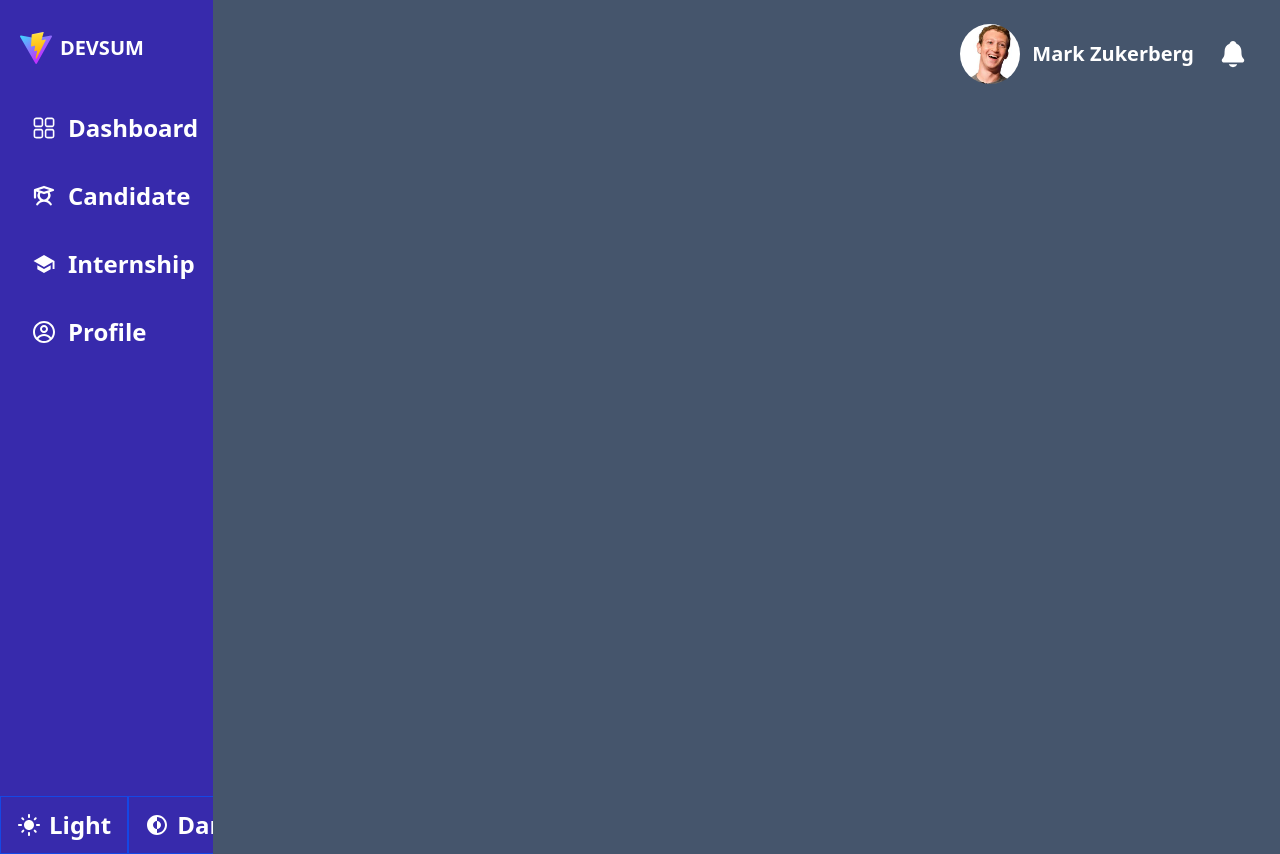
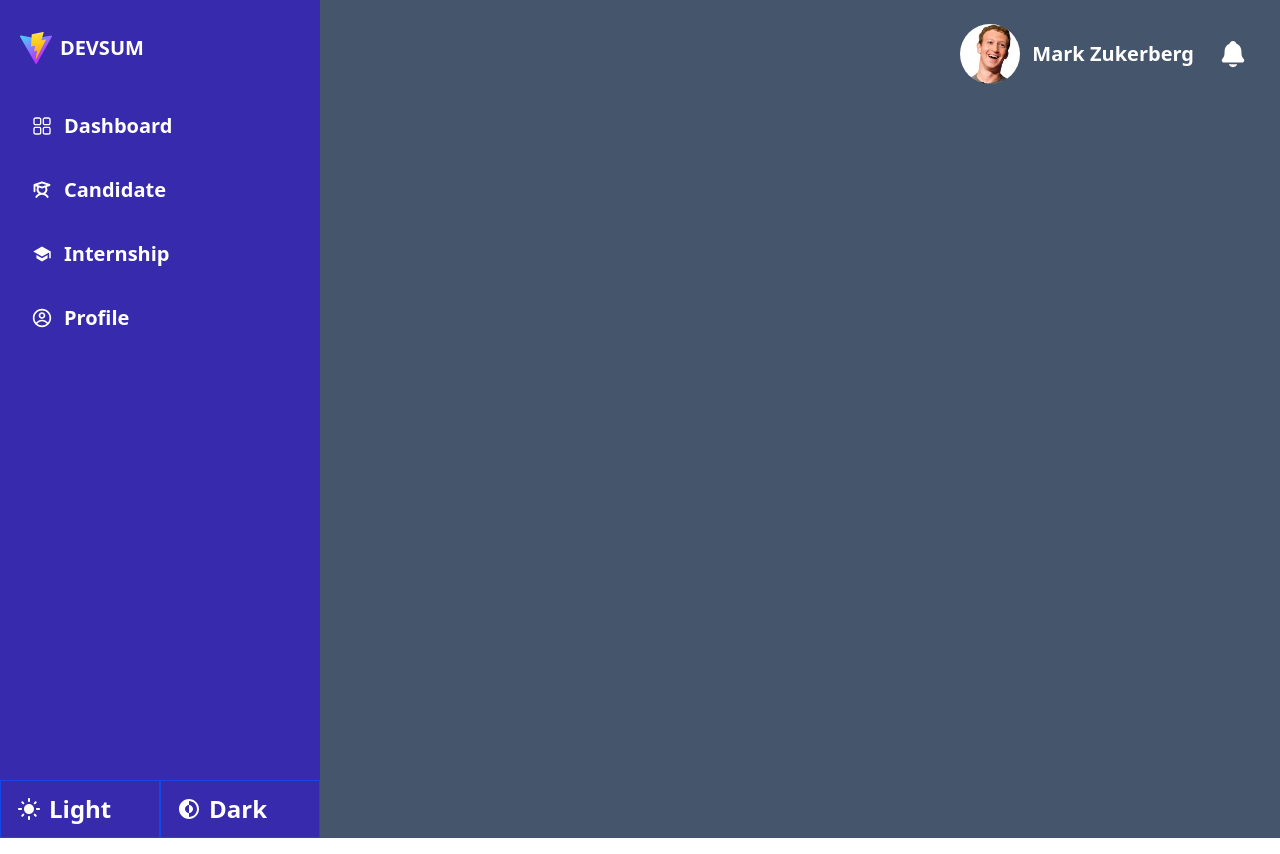
Before and after one commit to code4two/InternHub, a React (Vite) app: page /dashboard in a window 1280 px wide. Built offline with nearby package versions, Linux system fonts and the light colour scheme.

Commit message:
made changes

```diff
--- a/src/components/pageBar.jsx
+++ b/src/components/pageBar.jsx
@@ -1,6 +1,6 @@
 const PageBar = ({ title, Icon2 }) => {
   return (
-    <div className='flex flex-row mb-3 items-center gap-3 hover:bg-white hover:rounded-xl hover:text-blue-900 p-3 cursor-pointer text-xl xl:text-2xl font-semibold'>
+    <div className='flex flex-row mb-3 items-center gap-3 hover:bg-white hover:rounded-xl hover:text-blue-900 p-3 cursor-pointer text-xl font-semibold'>
         <div>{Icon2 && <Icon2 />}</div>
         <div><a href="">{title}</a></div>
     </div>
--- a/src/layout/mainLayout.jsx
+++ b/src/layout/mainLayout.jsx
@@ -19,7 +19,7 @@ const MainLayout = () => {
         </div>
       </nav>
       <div className="grid grid-cols-12">
-      <div className="col-span-3 xl:col-span-2 bg-indigo-800 text-white text-xl hidden md:block">
+      <div className="col-span-3 bg-indigo-800 text-white text-xl hidden md:block">
         <div className="flex flex-row mb-5 px-5 font-bold mt-6 p-2">
             <div className='flex flex-row gap-2 items-center'>
                 <img src={viteLogo} alt="DevsumLogo"/>
@@ -37,7 +37,7 @@ const MainLayout = () => {
             <Theme title="Dark" Icon={CgDarkMode} />
         </div>
       </div>
-      <div className='col-span-9 xl:col-span-10 bg-slate-600 hidden md:block'>
+      <div className='col-span-9 bg-slate-600 hidden md:block'>
         <nav className='flex flex-row justify-end items-center text-xl gap-6 px-4 sm:px-8 mt-6'>
           <div className='flex flex-row justify-between items-center'>
             <a href="#"><img className='rounded-full w-15 h-15 mx-3' src={profilePic} alt="profile pic" /></a>
```
